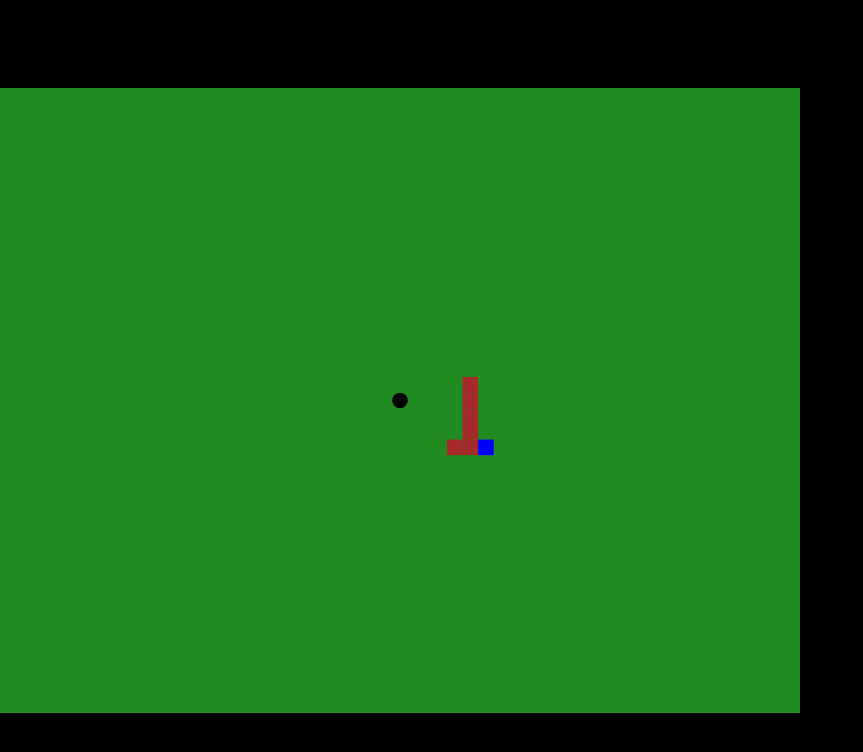
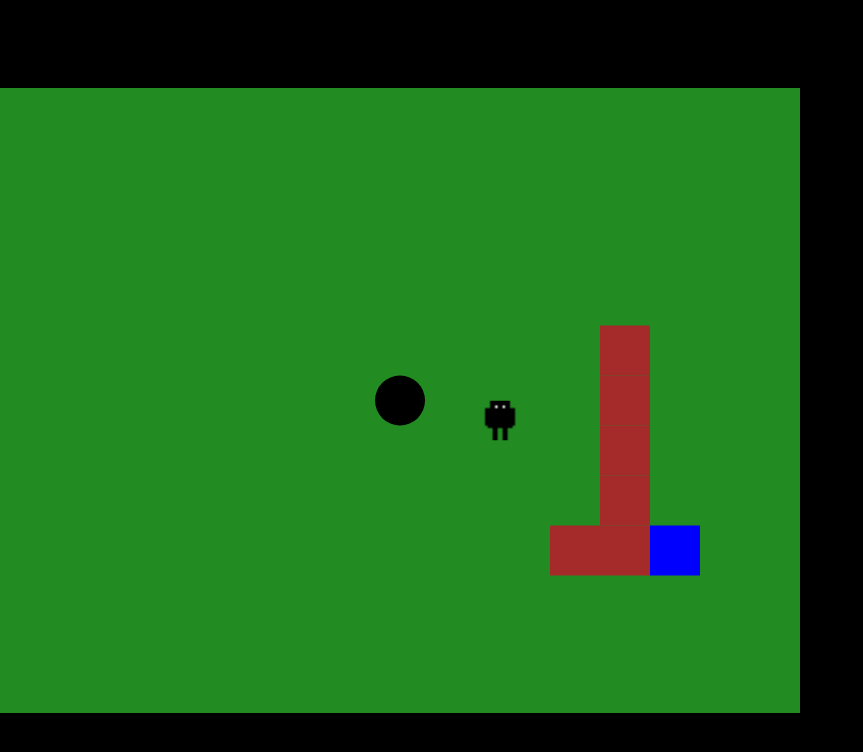
Before and after one commit to cedricgeissmann/js-game, a plain HTML site: page index.html in a window 1280 px wide. Both pictures are taken after a click on the button "New Game". Shown: the whole page, without its empty margins (0-863 px from the left). Drawn offline with Linux system fonts and the light colour scheme.

Commit message:
Added simple sprite

```diff
--- a/index.html
+++ b/index.html
@@ -11,7 +11,8 @@
 <body>
     <div id="main">
     <div id="game">
-        <svg id="game-screen" viewBox="-512 -400 1024 800" width="1024" height="800">
+        <svg id="game-screen">
+            <image x="32" y="0" clip-path="inset(0px 32px 0px 0px)" href="res/player.png" />
             <rect class="can-collide" x="80" y="50" width="20" height="20" fill="brown" />
             <rect class="can-collide" x="60" y="50" width="20" height="20" fill="brown" />
             <rect class="can-collide" x="80" y="30" width="20" height="20" fill="brown" />
--- a/script.js
+++ b/script.js
@@ -3,8 +3,9 @@ import { Vector, Input } from "./utils.js"
 let speed = 0.2
 let player
 
-const WIDTH = 1024
-const HEIGHT = 800
+const TILE_SIZE = 16
+const WIDTH = 20 * TILE_SIZE
+const HEIGHT = 15 * TILE_SIZE
 
 const NS = "http://www.w3.org/2000/svg"
 const PROJECTILES = []
--- a/style.css
+++ b/style.css
@@ -28,7 +28,7 @@ body {
     width: 100%;
 }
 
-#game svg {
+#game > svg {
     background-color: forestgreen;
     height: 78.125%;
     width: 100%;
```
